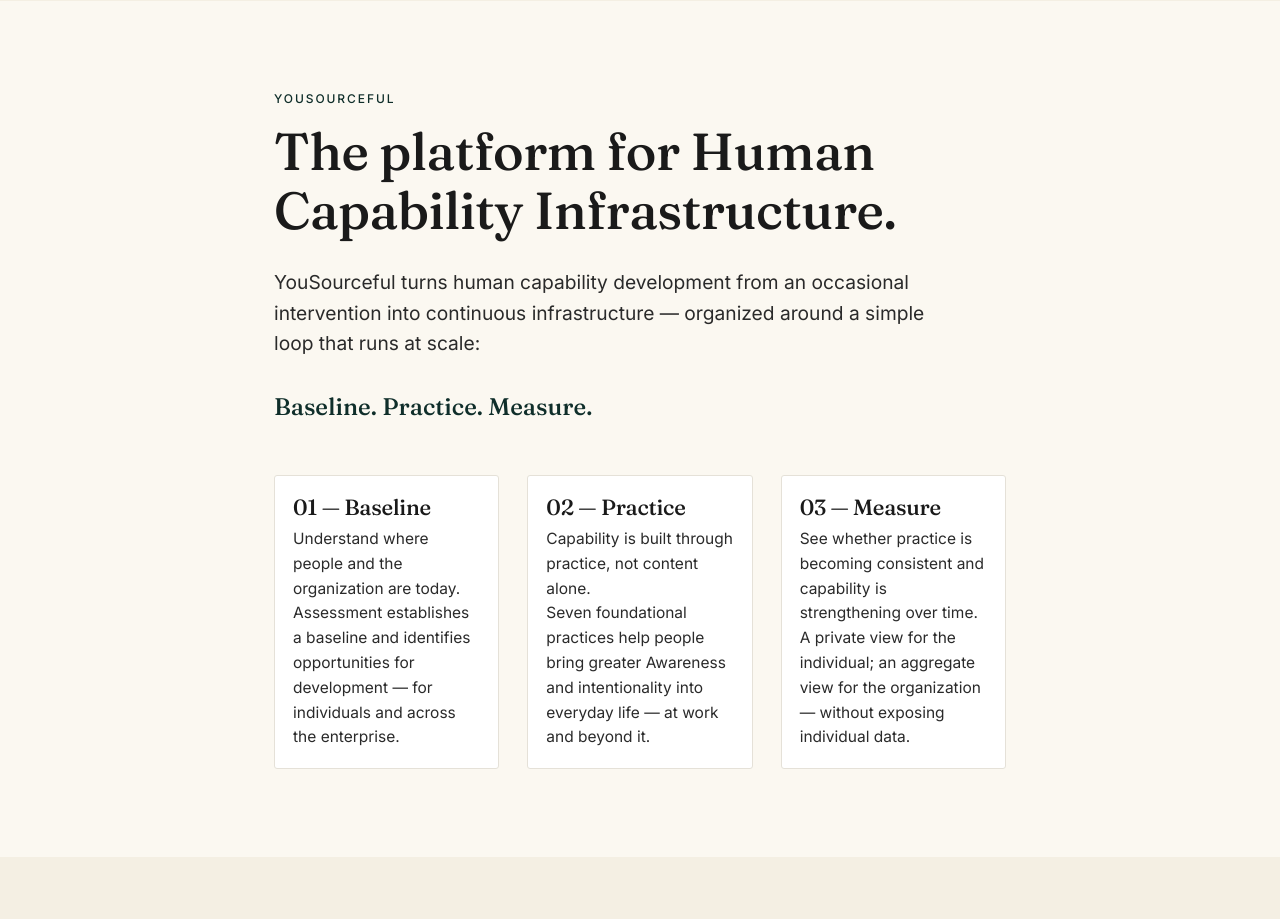
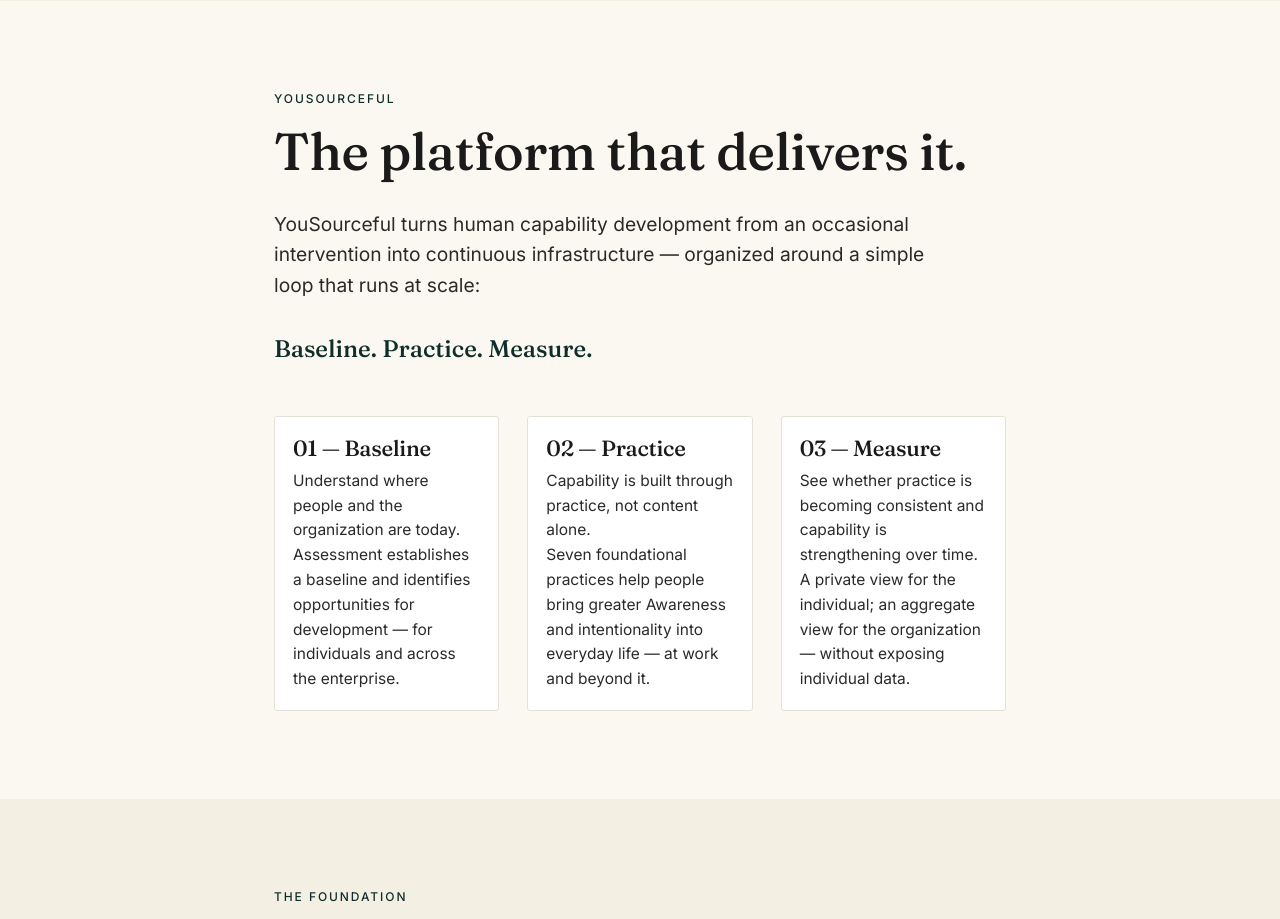
Before and after one commit to exaltr55/mokshly-website, a React (Vite) app: page /our-offering in a window 1280 px wide. Shown: the part 1400-2319 px from the top of the page. Built offline with nearby package versions, Linux system fonts and the light colour scheme.

Commit message:
Our Offering: reword YouSourceful heading to avoid repeating 'Human Capability Infrastructure'
Co-Authored-By: Claude Opus 4.8 (1M context) <noreply@anthropic.com>

```diff
--- a/src/pages/OurOffering.tsx
+++ b/src/pages/OurOffering.tsx
@@ -87,7 +87,7 @@ export default function OurOffering() {
         <div className="container--read">
           <p className="eyebrow">YouSourceful</p>
           <h2 className="display-lg mb-md">
-            The platform for Human Capability Infrastructure.
+            The platform that delivers it.
           </h2>
           <p className="lede mb-md">
             YouSourceful turns human capability development from an occasional
```
